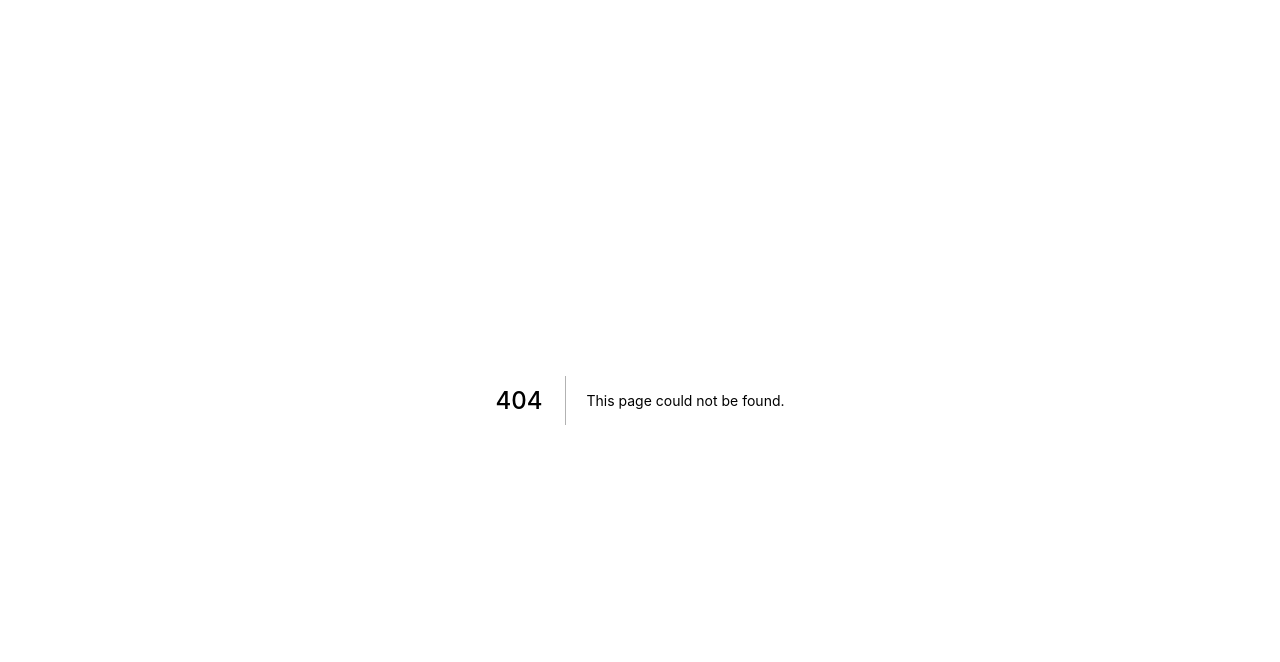
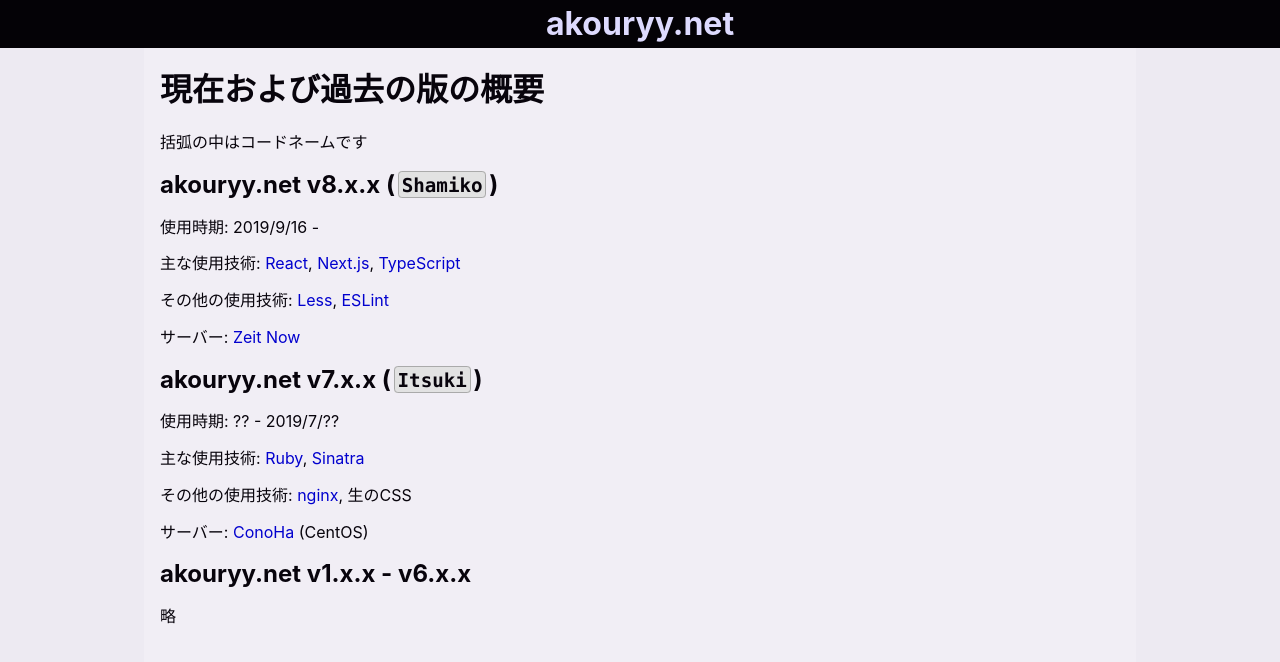
Before and after one commit to akouryy/akouryy.net-shamiko, a Next.js app: page /info in a window 1280 px wide. Before the commit this address had no page. Shown: the top 662 px of the page. Built offline with nearby package versions, Linux system fonts and the light colour scheme.

Commit message:
Add PageInfo

```diff
--- a/components/BasePage.tsx
+++ b/components/BasePage.tsx
@@ -1,7 +1,7 @@
 import Head from 'next/head';
 import React from 'react';
+import 'normalize.css';
 import '../styles/BasePage.less';
-import 'normalize.css';
 import { useScrollProps, ScrollContext } from '../contexts/ScrollContext';
 
 interface P {
--- /dev/null
+++ b/components/ExternalLink.tsx
@@ -0,0 +1,20 @@
+import classnames from 'classnames';
+import React from 'react';
+
+interface P {
+  follow?: boolean;
+  href: string;
+}
+
+export const ExternalLink: React.FC<P> = ({ children, follow, href }) => {
+  return (
+    <a
+      href={href}
+      rel={classnames('noopener noreferrer', !follow && 'nofollow')}
+      // eslint-disable-next-line react/jsx-no-target-blank
+      target='_blank'
+    >
+      {children}
+    </a>
+  );
+};
--- /dev/null
+++ b/components/HeaderFixed.tsx
@@ -0,0 +1,24 @@
+import Link from 'next/link';
+import React from 'react';
+import '../styles/HeaderFixed.less';
+
+interface P {
+  children?: never;
+}
+
+export const HeaderFixed: React.FC<P> = () => {
+  return (
+    <>
+      <header className='HeaderFixed'>
+        <h1 className='HeaderFixed-Title'>
+          <Link href='/'>
+            <a className='HeaderFixed-TitleLink'>
+              akouryy.net
+            </a>
+          </Link>
+        </h1>
+      </header>
+      <div className='HeaderFixed-BodyMargin' />
+    </>
+  );
+}
--- /dev/null
+++ b/components/Main.tsx
@@ -0,0 +1,16 @@
+import React from 'react';
+import '../styles/Main.less';
+
+interface P {
+  // children?: never;
+}
+
+export const Main: React.FC<P> = ({ children }) => {
+  return (
+    <div className='Main-Container'>
+      <main className='Main'>
+        {children}
+      </main>
+    </div>
+  );
+};
--- /dev/null
+++ b/components/Page.tsx
@@ -0,0 +1,26 @@
+import React from 'react';
+import { BasePage } from './BasePage';
+import { HeaderFixed } from './HeaderFixed';
+import { Main } from './Main';
+
+interface P {
+  canonical?: string;
+  title?: string;
+}
+
+export const Page: React.FC<P> = ({ canonical, children, title }) => {
+  React.useEffect(() => {
+    const cl = document.documentElement.classList;
+    cl.add('Root-_Day');
+    cl.remove('Root-_Night');
+  }, []);
+
+  return (
+    <BasePage canonical={canonical} title={title}>
+      <HeaderFixed />
+      <Main>
+        {children}
+      </Main>
+    </BasePage>
+  );
+};
--- a/components/Section.tsx
+++ b/components/Section.tsx
@@ -3,7 +3,7 @@ import '../styles/Section.less';
 
 interface P {
   id?: string;
-  title: string;
+  title: string | JSX.Element;
 }
 
 export const Section: React.FC<P> = ({ children, id, title }) => {
--- /dev/null
+++ b/pages/info.tsx
@@ -0,0 +1,85 @@
+import React from 'react';
+import { Page } from '../components/Page';
+import { Section } from '../components/Section';
+import { ExternalLink } from '../components/ExternalLink';
+
+interface P {
+  children?: never;
+}
+
+const PageInfo: React.FC<P> = () => {
+  return (
+    <Page canonical='/info' title='このサイトについて'>
+      <Section title='現在および過去の版の概要'>
+        <p>括弧の中はコードネームです</p>
+
+        <Section title={<>akouryy.net v8.x.x (<code>Shamiko</code>)</>}>
+          <p>使用時期: 2019/9/16 -</p>
+          <p>
+            主な使用技術:{' '}
+            <ExternalLink href='https://reactjs.org'>
+              React
+            </ExternalLink>
+            ,{' '}
+            <ExternalLink href='https://nextjs.org'>
+              Next.js
+            </ExternalLink>
+            ,{' '}
+            <ExternalLink href='http://typescriptlang.org'>
+              TypeScript
+            </ExternalLink>
+          </p>
+          <p>
+            その他の使用技術:{' '}
+            <ExternalLink href='http://lesscss.org'>
+              Less
+            </ExternalLink>
+            ,{' '}
+            <ExternalLink href='https://eslint.org'>
+              ESLint
+            </ExternalLink>
+          </p>
+          <p>
+            サーバー:{' '}
+            <ExternalLink href='https://zeit.co'>
+              <ruby>Zeit<rp>[tsaɪ̯t]</rp></ruby>
+              {' '}Now
+            </ExternalLink>
+          </p>
+        </Section>
+
+        <Section title={<>akouryy.net v7.x.x (<code>Itsuki</code>)</>}>
+          <p>使用時期: ?? - 2019/7/??</p>
+          <p>
+            主な使用技術:{' '}
+            <ExternalLink href='https://www.ruby-lang.org'>
+              Ruby
+            </ExternalLink>
+            ,{' '}
+            <ExternalLink href='http://sinatrarb.com'>
+              Sinatra
+            </ExternalLink>
+          </p>
+          <p>
+            その他の使用技術:{' '}
+            <ExternalLink href='https://nginx.org/'>nginx</ExternalLink>
+            , 生のCSS
+          </p>
+          <p>
+            サーバー:{' '}
+            <ExternalLink href='https://conoha.jp'>
+              ConoHa
+            </ExternalLink>
+            {' '}(CentOS)
+          </p>
+        </Section>
+
+        <Section title='akouryy.net v1.x.x - v6.x.x'>
+          <p>略</p>
+        </Section>
+      </Section>
+    </Page>
+  );
+};
+
+export default PageInfo;
--- a/styles/BasePage.less
+++ b/styles/BasePage.less
@@ -40,3 +40,15 @@ a {
   cursor: pointer;
   text-decoration: none;
 }
+
+code {
+  background: #e2e2e2;
+  border: 1px solid #aaa;
+  border-radius: 0.2em;
+  font-family: 'Source Code Pro', Consolas, 'Courier New', Menlo, Monaco, 'Osaka−等幅', monospace;
+  font-size: 0.8em;
+  // font-weight: normal;
+  margin: 0 0.15em;
+  padding: 0.1em 0.15em 0;
+  vertical-align: middle;
+}
--- /dev/null
+++ b/styles/HeaderFixed.less
@@ -0,0 +1,25 @@
+@import 'lib';
+
+.HeaderFixed {
+  .center-flex();
+  .night();
+  height: 3rem;
+  left: 0;
+  position: fixed;
+  right: 0;
+  top: 0;
+
+  &-BodyMargin {
+    height: 3rem;
+  }
+
+  &-Title {
+    .good-box();
+    font-size: 2rem;
+  }
+
+  &-TitleLink {
+    color: inherit !important;
+    font-weight: bold;
+  }
+}
--- /dev/null
+++ b/styles/Main.less
@@ -0,0 +1,13 @@
+@import 'lib';
+
+.Main {
+  background: fade(#fff, 20%);
+  padding: 0 1rem;
+  margin: 0 1rem;
+  max-width: 60rem;
+  width: 100%;
+
+  &-Container {
+    .center-flex();
+  }
+}
```
Also changed, not shown: pages/index.tsx (+11 -5 lines), .eslintrc.yml.
